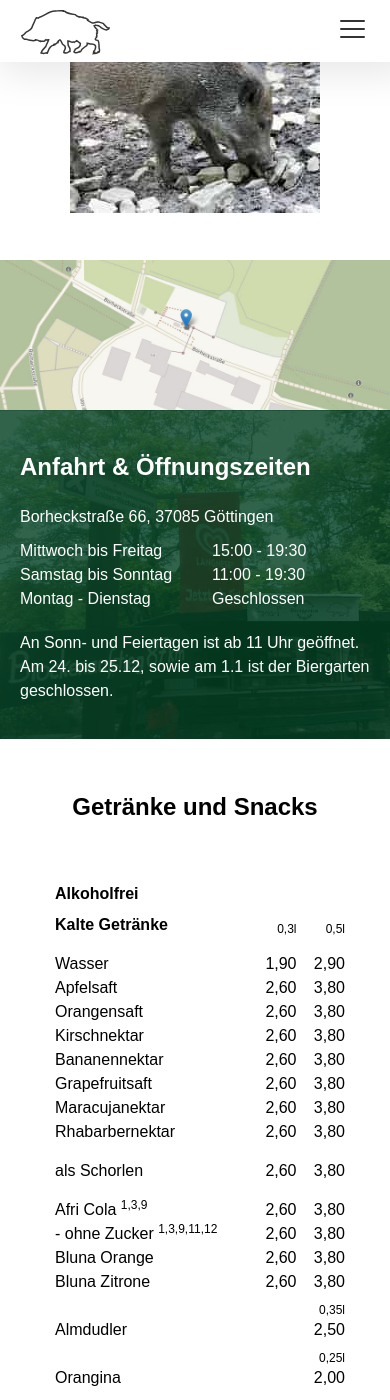
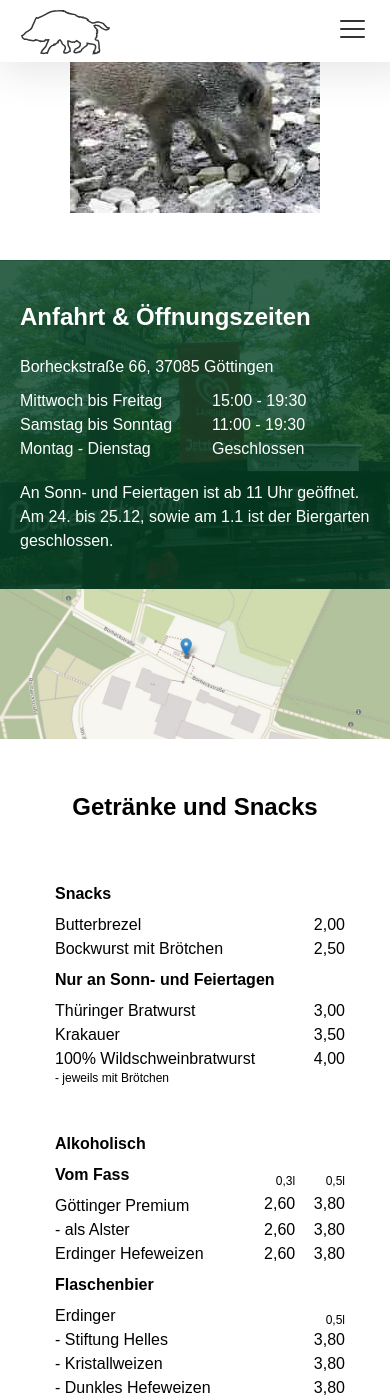
Before and after one commit to versable/kehr-website, a Jekyll site: the page built from index.html, in a window 390 px wide and 1400 px high, scrolled down 3106 px. Built offline with Jekyll 4.4.1, drawn with Linux system fonts in a browser that asks for light colours.

Commit message:
Reverse flex direction for mobile map

```diff
--- a/_sass/_base.scss
+++ b/_sass/_base.scss
@@ -384,7 +384,7 @@ nav {
 
 @include media-query-down($media-sm) {
     .opening, .drinks {
-        flex-direction: column;
+        flex-direction: column-reverse;
 
         div {
             width: 100%;
```
